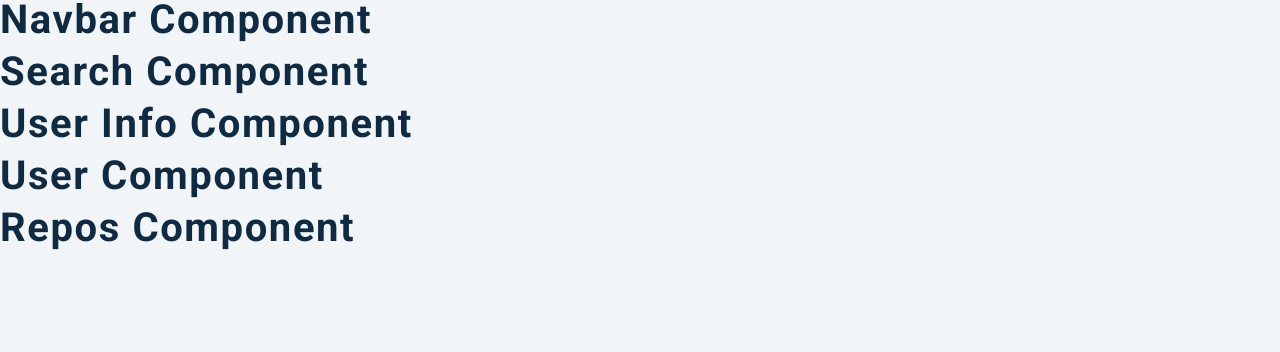
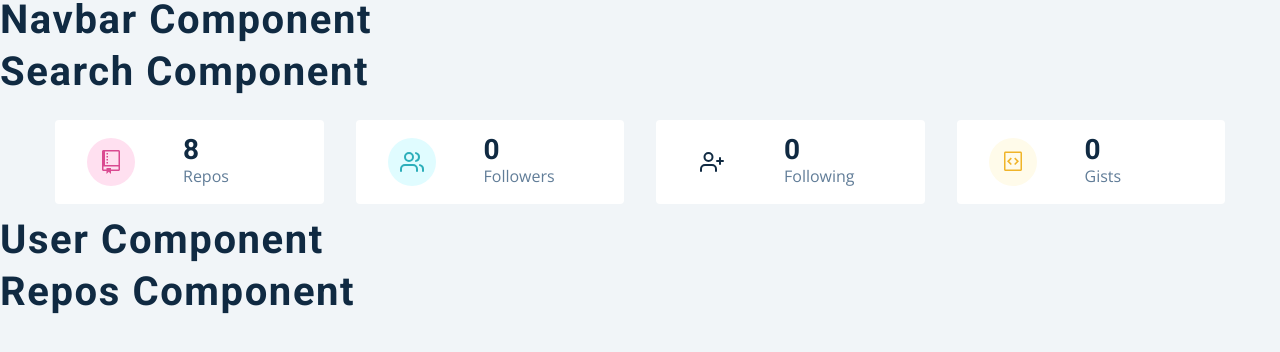
Before and after one commit to Lodennn/search-github-users-data, a React (Create React App) app: page / in a window 1280 px wide. Shown: the top 352 px of the page. Built offline with nearby package versions, Linux system fonts and the light colour scheme.

Commit message:
add user info cards component

```diff
--- a/src/components/Users/UserInfo.js
+++ b/src/components/Users/UserInfo.js
@@ -1,11 +1,52 @@
-import React from "react";
+import React, { useContext } from "react";
 import { GithubContext } from "../../context/context";
 import styled from "styled-components";
 import { GoRepo, GoGist } from "react-icons/go";
 import { FiUsers, FiUserPlus } from "react-icons/fi";
+import UserInfoItem from "./UserInfoItem";
 
 const UserInfo = () => {
-  return <h2>user info component</h2>;
+  const {
+    user: { followers, following, public_repos: repos, public_gists: gists },
+  } = useContext(GithubContext);
+
+  const items = [
+    {
+      id: "it1",
+      color: "pink",
+      value: repos,
+      label: "repos",
+      icon: <GoRepo className="icon" />,
+    },
+    {
+      id: "it2",
+      color: "green",
+      value: followers,
+      label: "followers",
+      icon: <FiUsers className="icon" />,
+    },
+    {
+      id: "it3",
+      color: "purble",
+      value: following,
+      label: "following",
+      icon: <FiUserPlus className="icon" />,
+    },
+    {
+      id: "it4",
+      color: "yellow",
+      value: gists,
+      label: "gists",
+      icon: <GoGist className="icon" />,
+    },
+  ];
+  return (
+    <Wrapper className="section section-center">
+      {items.map((item) => (
+        <UserInfoItem key={item.id} {...item} />
+      ))}
+    </Wrapper>
+  );
 };
 
 const Wrapper = styled.section`
--- /dev/null
+++ b/src/components/Users/UserInfoItem.js
@@ -0,0 +1,15 @@
+import React from "react";
+
+const UserInfoItem = (props) => {
+  return (
+    <article className="item">
+      <span className={props.color}>{props.icon}</span>
+      <div>
+        <h3>{props.value}</h3>
+        <p>{props.label}</p>
+      </div>
+    </article>
+  );
+};
+
+export default UserInfoItem;
```
